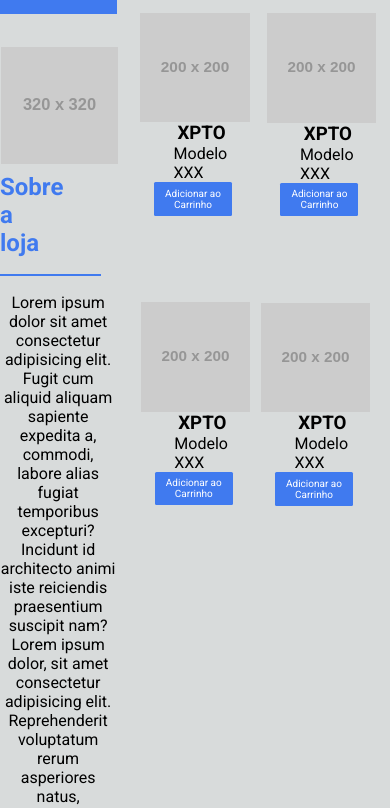
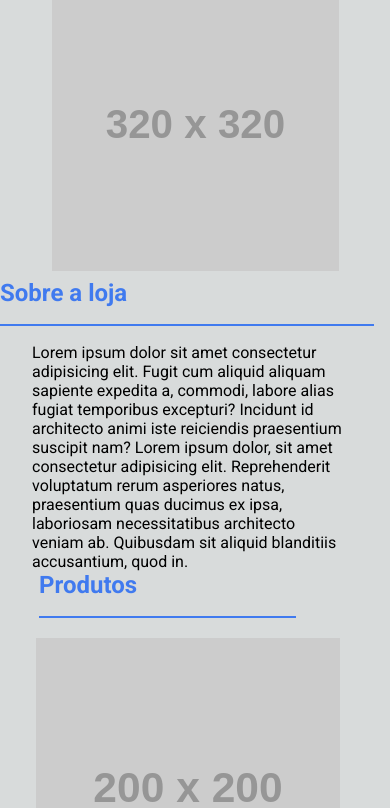
Before and after one commit to LuizGustavo17/loja_responsiva, a plain HTML site: page index.html in a window 390 px wide. Shown: the part 58-866 px from the top of the page. Drawn offline with Linux system fonts and the light colour scheme; placeholder pictures from the web are drawn by us.

Commit message:
agora vai

```diff
--- a/index.html
+++ b/index.html
@@ -72,5 +72,4 @@
     </div>
     <div class="divnone"></div>
     </body>
-<script src="main.js"></script>
 </html>
--- a/main.css
+++ b/main.css
@@ -37,7 +37,7 @@ body{
 
 #imagemloja{
     margin-top: 4vh;
-    margin-left: 6.2vw;
+    margin-left: 4.5vw;
 }
 #sobre{
     float: right;
@@ -72,27 +72,36 @@ hr{
     margin-left: 10vw;
 }
 .card {
-    width: 15vw;
+    width: 100%;
     margin: 0.2vw;
     padding: 1vw;
     text-align: center;
     display: inline-block; /* Adicione esta linha para colocar os cards lado a lado */
 }
-#nth1{
-    margin-left: 16.5vw;
-}
+
 .pproduto{
     max-width: 10vw;
-    padding-left: 2vw;
+    padding-left: 9vw;
+}
+
+.cards{
+    display: grid;
+    grid-template-columns: repeat(4, 24.25%);
+    column-gap: 1%;
+    margin-bottom:32px;
 }
 
 button{
     color: fff;
     background-color: rgb(64, 122, 239);
-    height: 4vh ;
-    width: 10vw;
+    padding: 8px, 32px;
     border: none;
-    border-radius: 0.1vw;
+    border-radius: 3px;
+    font-weight: bold;
+    cursor:pointer;
+    font-size:16px;
+    width: 100%;
+    margin-bottom:30px;
 
 }
 #divnone{
@@ -102,15 +111,10 @@ button{
 @media (min-width: 641px) and (max-width: 1023px) {
     body{
         display: flex;
-        color: white;
+       flex-direction: column;
     }
     .container, .products{
-        flex: 1;
         color:rgb(216, 219, 219);
-        max-width: 48vw;
-    }
-    .container{
-        margin-right: 2vw;
     }
     .cards{
         display: grid;
@@ -124,14 +128,15 @@ button{
     }
     #psobre{
         margin-right: 0.2vw;
-        max-width: 40vw;
+        max-width: 80vw;
         color:#000000;
     }
     #imagemloja{
-        margin-left: 0.1vh;
+        padding-left: 16vw;
+        width: 70vw;
     }
     #h1nav{
-        font-size: medium;
+        font-size: xx-large;
         margin-top: 1vh;
     }
     ul :nth-child(1){
@@ -139,19 +144,29 @@ button{
     }
     li{
         padding-top: 0.4vh;
-        font-size: x-small;
+        font-size: medium;
+       padding-top: 1.2vh;
+    }
+    #li1{
+        margin-left: 35vw;
     }
     #nth1{
         margin-left: 0vw;
     }
     .imgcard{
-        max-height: 20vh;
-        max-width: 20vh;
+        height: 40vh;
+        width: 40vw;
         margin-left: 2vw;
     }
     .pproduto, h3{
         color:#000000;
-
+    }
+    h3{
+        padding-right: 6vw;
+    }
+    .pproduto{
+        padding-left: 15vw;
+        text-align: center;
     }
     button{
 
@@ -170,8 +185,8 @@ button{
         border-top: 0.3vh solid rgb(64, 122, 239); /* Cor e espessura da linha */
         margin-top: 2vh; /* Espaçamento acima e abaixo da linha */
         margin-bottom: 2vh; /* Espaçamento acima e abaixo da linha */
-        margin-right: 0;
-        margin-left: 0;
+        margin-right: 3vw;
+        margin-left: 1vw;
     }
     #productsh1{
         margin-top: 0.3vh;
@@ -189,118 +204,73 @@ button{
     nav{
         height: 8.5vh;
     }
+    #productsh1{
+        margin-left: 8px;
+    }
 }
 @media (max-width: 640px) {
+    #psobre{
+        margin-left: 32px;
+    }
     #divnone{
         display: block;
 
     }
     .cards{
-        display: flex;
-        flex-direction: column;
-    }
-    body {
-        display: flex;
-        justify-content: space-between;
-        align-items: stretch;
-    }
-    .divnone, .products, .container{
-        flex: 1;
-        text-align: center;
-        max-width: 30vw;
+        display: block;
+        width:100%;
     }
     #sobre{
-        float: none; /* Remove o alinhamento à direita para telas de tablet */
-        clear: both; /* Limpa flutuações anteriores */
-        margin-top: 1vh; /* Adiciona um espaçamento no topo para mover o elemento para baixo */
+        display:block;
+        max-width:100%;
     }
     #psobre{
-        margin-right: 0.2vw;
-        max-width: 40vw;
+        max-width: 80%;
+        margin: 0, auto;
         color:#000000;
     }
     .pproduto, h3{
         color:#000000;
 
     }
-    button{
-
-        border-radius: 0.4vw;
-        width:20vw;
-        margin-left: 1.5vw;
+    .pproduto{
+        padding-left: 33vw;
+    }
+    button {
+        width: 80%;
     }
     #h1nav{
-        font-size: medium;
+        font-size: large;
         margin-left: 1vw;
     }
-    #li1, #li2{
-        padding-top: 0.4vh;
-        font-size: xx-small;
-        margin-left: 1vw;
+    #imagemloja {
+        display: block;
+        margin: 0 auto;
+       width:90vw;
+        padding: 0 32px;
     }
-    #imagemloja{
-        margin-left: 0.1vh;
-        max-width: 30vw;
-        max-height: 30vw;
+    .products {
+        display: block;
+        width: 80%;
     }
 
-    .imgcard{
-        max-width: 28vw;
-        max-height: 28vw;
-    }
-    #productshr{
-        border: none;
-        border-top: 0.3vh solid rgb(64, 122, 239); /* Cor e espessura da linha */
-        margin-top: 2vh; /* Espaçamento acima e abaixo da linha */
-        margin-bottom: 2vh; /* Espaçamento acima e abaixo da linha */
-        margin-right: 0;
-        margin-left: 0;
-    }
-    #nth1{
-        margin-left: 0;
+    .imgcard {
+        width: 100%;
     }
 
-    #productsh1{
-        margin-top: 0.3vh;
-        margin-left: 0vw;
+
+    .card {
+        margin: 0 32px;
     }
-    button{
 
-        border-radius: 0.4vw;
-        width:20vw;
-        margin-left: 3.5vw;
-        font-size: x-small;
+    button {
+        width: 100%;
     }
-    h3{
-        margin-left: 9.5vw;
-    }
-    .pproduto{
-        margin-left: 6.5vw;
-    }
-    #nth3{
-        margin-top: 8vh;
-        margin-left: -20vw;
-    }
-     #nth4{
-        margin-left: -4vw;
-        display: block;
-    }
-    #nth2, #nth4{
-        margin-top: 20vw;
-    }
-    #h1sobre{
-        font-size: x-large;
-        max-width: 30vw;
 
-    }
-    nav{
-        height: 8.5vh;
-    }
-    ul{
-        display: block;
-    }
-    #li2{
-        display: block;
+    header nav li {
+        display: inline-block;
+        margin: 4px 0;
+        font-size: medium;
     }
 
 }
--- a/main.js
+++ /dev/null
@@ -1,32 +0,0 @@
-
-const nth3 = document.getElementById('nth3');
-const nth4 = document.getElementById('nth4');
-const divnone = document.querySelector('.divnone');
-const divproducts = document.querySelector('.cards');
-
-function moveElement() {
-  if (window.innerWidth <= 640) {
-    // Mova o elemento da div1 para a div2
-    if(divproducts.childElementCount==4){
-        console.log("executando")
-    divproducts.removeChild(nth3);
-    divproducts.removeChild(nth4);
-    divnone.appendChild(nth3);
-    divnone.appendChild(nth4);
-    }
-  } else {
-    // Mova o elemento de volta para a div1
-    if(divnone.childElementCount==2){
-        divnone.removeChild(nth3);
-        divnone.removeChild(nth4);
-        divproducts.appendChild(nth3);
-        divproducts.appendChild(nth4);
-    }
-
-
-  }
-}
-
-// Execute a função ao carregar a página e redimensionar a tela
-moveElement();
-window.addEventListener('resize', moveElement);
```
